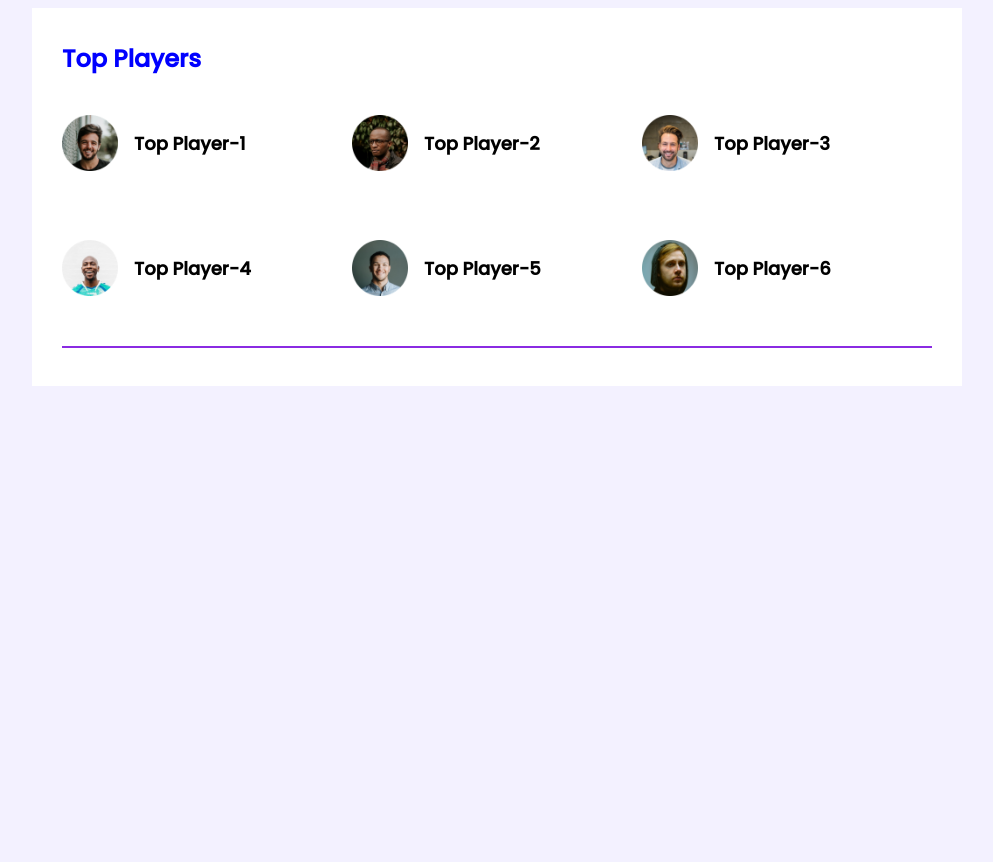
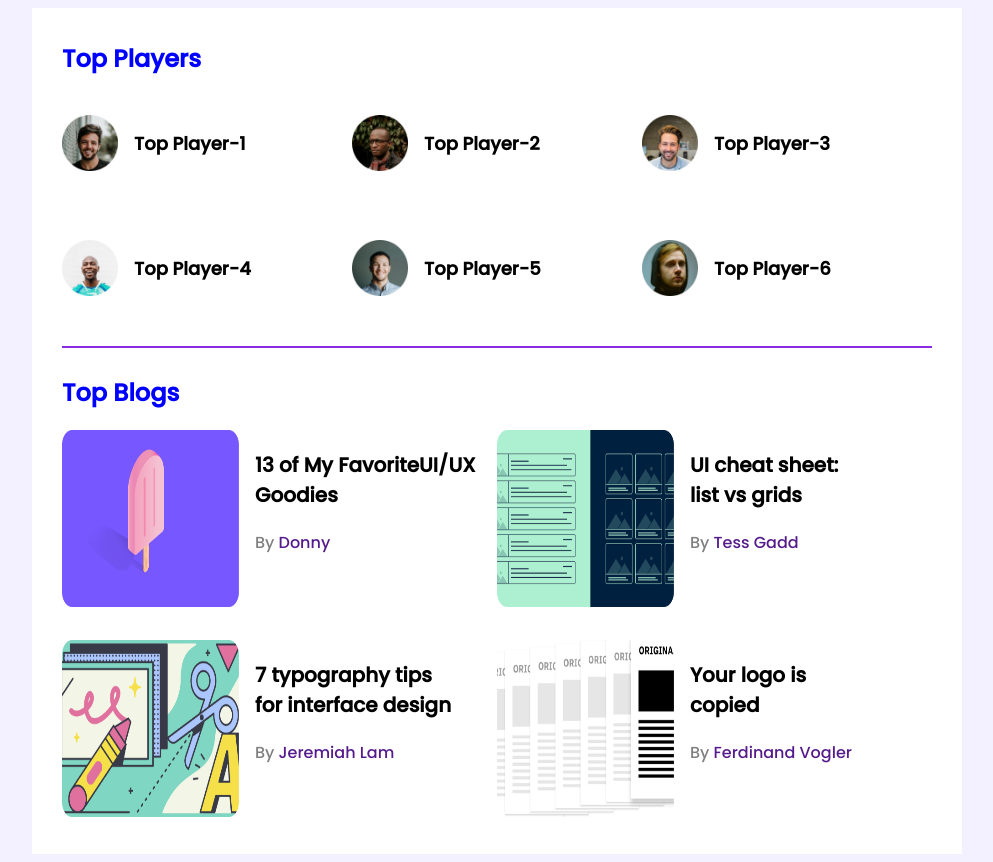
Before and after one commit to ra-hul/leader-board-css3, a plain HTML site: page index.html in a window 1280 px wide. Shown: the whole page, without its empty margins (143-1136 px from the left). Before the commit the page ends 800 px from the top, so only its background shows below. Drawn offline with Linux system fonts and the light colour scheme.

Commit message:
Top Blog added

```diff
--- a/index.html
+++ b/index.html
@@ -48,6 +48,57 @@
                 </div>
             </div>
             <hr>
+            <div class="top-blogs">
+                <h2 class="section-title">Top Blogs</h2>
+                <div class="blogs">
+                    <article class="blog">
+                        <div class="thumbnail">
+                            <img src="images/blogs/blog-1.png" alt="">
+
+                        </div>
+                        <div class="blog-info">
+                            <h3 class="blog-title">13 of My FavoriteUI/UX Goodies</h3>
+                            <p class="blog-author">By <a href="">Donny</a></p>
+
+                        </div>
+                    </article>
+                    <article class="blog">
+                        <div class="thumbnail">
+                            <img src="images/blogs/blog-2.png" alt="">
+
+                        </div>
+                        <div class="blog-info">
+                            <h3 class="blog-title">UI cheat sheet:<br>list vs grids</h3>
+                            <p class="blog-author">By <a href=""> Tess Gadd</a></p>
+
+                        </div>
+                    </article>
+
+                    <article class="blog">
+                        <div class="thumbnail">
+                            <img src="images/blogs/blog-3.png" alt="">
+
+                        </div>
+                        <div class="blog-info">
+                            <h3 class="blog-title">7 typography tips <br> for interface design</h3>
+                            <p class="blog-author">By <a href=""> Jeremiah Lam</a></p>
+
+                        </div>
+                    </article>
+                    </article>
+                    <article class="blog">
+                        <div class="thumbnail">
+                            <img src="images/blogs/blog-4.png" alt="">
+
+                        </div>
+                        <div class="blog-info">
+                            <h3 class="blog-title">Your logo is <br> copied</h3>
+                            <p class="blog-author">By <a href="">Ferdinand Vogler</a></p>
+
+                        </div>
+                    </article>
+                </div>
+            </div>
         </section>
     </main>
 
--- a/style.css
+++ b/style.css
@@ -27,7 +27,8 @@ main{
 
 }
 hr{
-    border: 1px solid blueviolet
+    border: 1px solid blueviolet;
+    margin-bottom: 27px;
 }
 .players{
     display: grid;
@@ -48,3 +49,35 @@ hr{
     width: 56px;
     height: 56px;
 }
+
+/*---------
+ TOP BLOG STYLES
+ -----------*/
+ .blogs{
+     display: grid;
+     grid-template-columns: repeat(2,1fr);
+     grid-row-gap: 26px;
+ }
+
+ .blog .thumbnail img {
+
+     width: 177px;
+     height: 177px;
+ }
+ .blog{
+     display: flex;
+ }
+ .blog-info{
+     margin-left: 16px;
+ }
+ .blog-title{
+     font-size: 20px;
+ }
+ .blog-author{
+     color:gray;
+     font-size: 16px;
+ }
+ .blog-author a{
+     text-decoration: none;
+     font-size: 16px;
+ }
```
